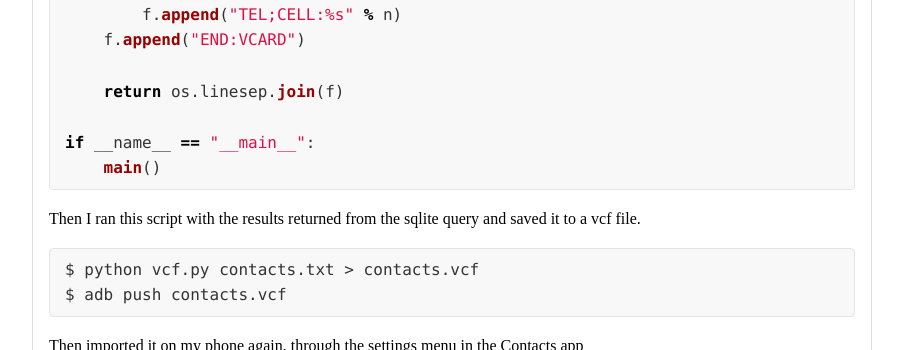
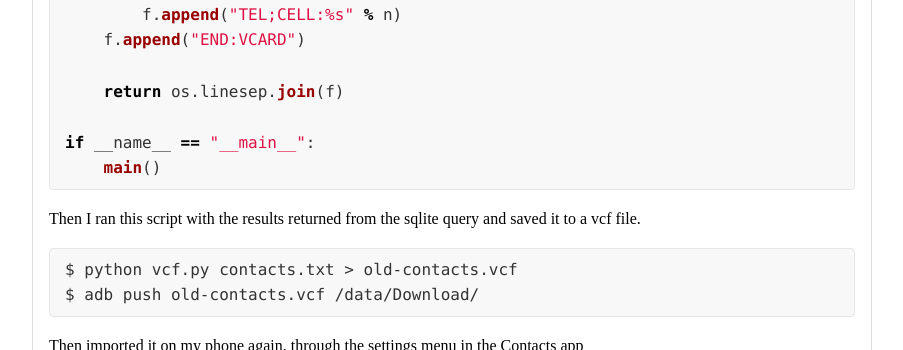
Before and after one commit to stigok/blog.stigok.com, a Jekyll site: the page built from collections/_posts/2019-08-21-retrieve-or-backup-android-contacts-with-adb-lineageos.md, in a window 1280 px wide and 900 px high, scrolled down 2775 px, cut to the strip 0-350 px from the top of the window. Shown: the whole strip, without its empty margins (188-1091 px from the left). Built offline with Jekyll 4.4.1, drawn with Linux system fonts in a browser that asks for light colours.

Commit message:
Fix misleading adb push commands

````diff
--- a/collections/_posts/2019-08-21-retrieve-or-backup-android-contacts-with-adb-lineageos.md
+++ b/collections/_posts/2019-08-21-retrieve-or-backup-android-contacts-with-adb-lineageos.md
@@ -135,8 +135,8 @@ if __name__ == "__main__":
 Then I ran this script with the results returned from the sqlite query and saved it to a vcf file.
 
 ```
-$ python vcf.py contacts.txt > contacts.vcf
-$ adb push contacts.vcf
+$ python vcf.py contacts.txt > old-contacts.vcf
+$ adb push old-contacts.vcf /data/Download/
 ```
 
 Then imported it on my phone again, through the settings menu in the Contacts app
````
